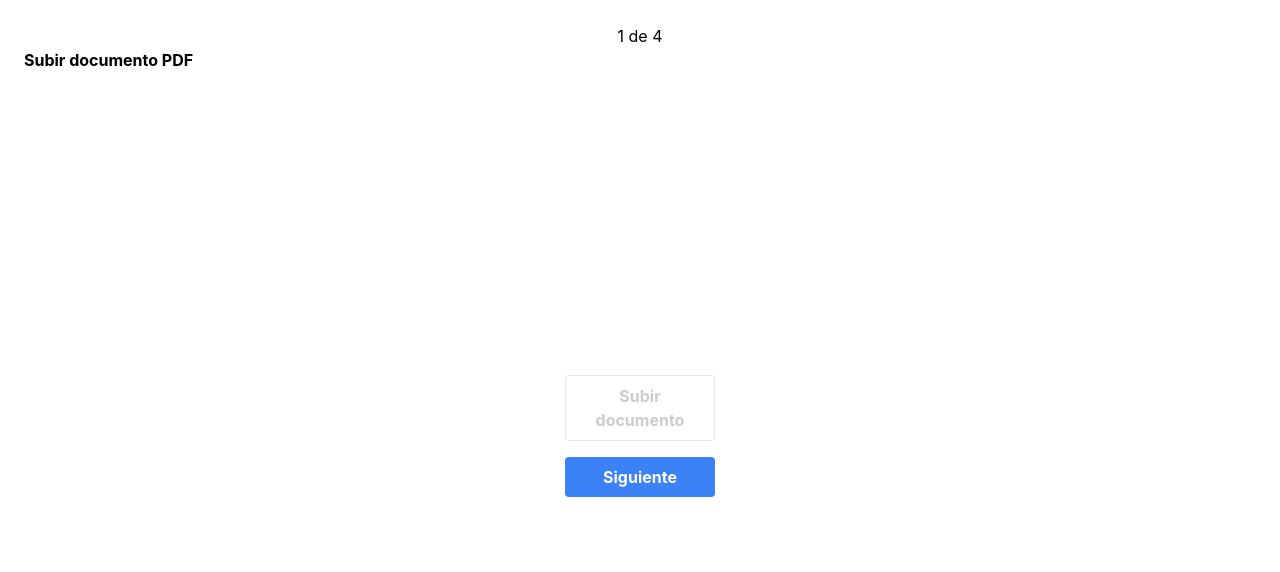
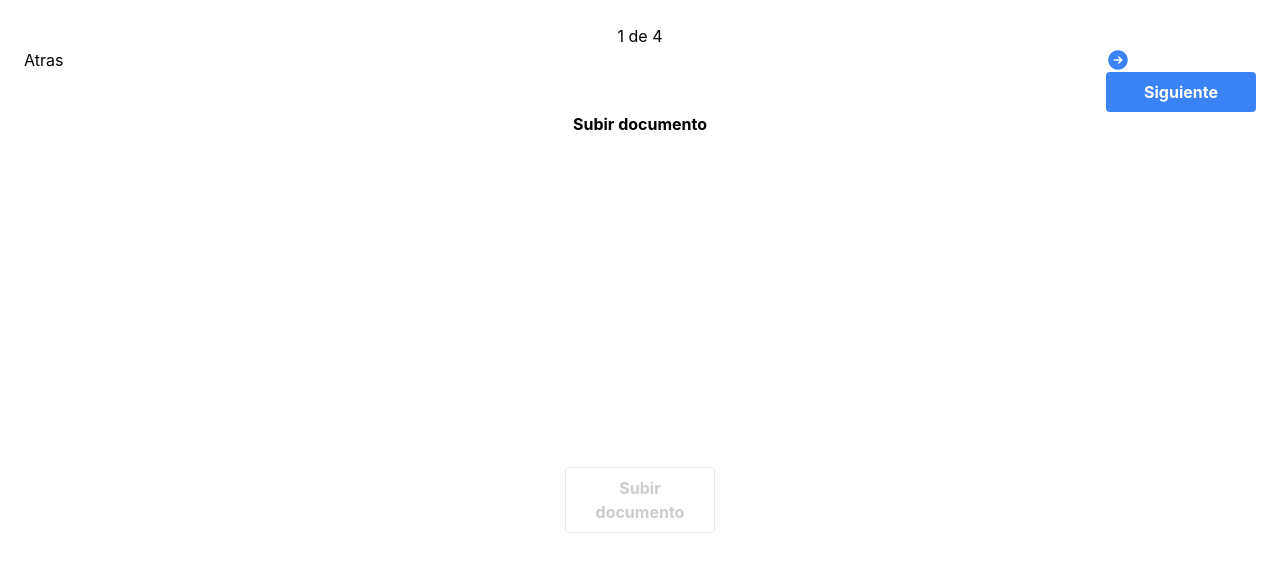
Before and after one commit to lalopapa/legalario-prueba, a React (Create React App) app: page / in a window 1280 px wide. Shown: the top 572 px of the page. Built offline with nearby package versions, Linux system fonts and the light colour scheme.

Commit message:
working on UX/UI to go next and back

```diff
--- a/package.json
+++ b/package.json
@@ -4,12 +4,13 @@
   "private": true,
   "dependencies": {
     "@cyntler/react-doc-viewer": "^1.15.0",
+    "@heroicons/react": "^2.1.3",
     "@testing-library/jest-dom": "^5.17.0",
     "@testing-library/react": "^13.4.0",
     "@testing-library/user-event": "^13.5.0",
     "react": "^18.3.1",
-    "react-doc-viewer": "^0.1.11",
     "react-dom": "^18.3.1",
+    "react-file-viewer": "^1.2.1",
     "react-scripts": "5.0.1",
     "react-webcam": "^7.2.0",
     "web-vitals": "^2.1.4"
--- a/src/components/TakePictureComponent.js
+++ b/src/components/TakePictureComponent.js
@@ -14,14 +14,8 @@ const TakePictureComponent = ({nextStep}) => {
         <div className='h-[100svh] flex flex-col justify-center items-center'>
 
         { !showCamera ?
-            <div className='h-[100svh] flex flex-col justify-center items-center'>
-            <div>
-                {picture && (
-                    <div className='relative rounded-[50%] h-[300px] w-[200px] overflow-hidden border'>
-                    <img src={picture} className="absolute top-0 left-0 w-full h-full object-cover" alt="Screenshot" />
-                    </div>
-                )}
-            </div>
+            <div className='h-[100svh] flex flex-col  items-center'>
+
                 <div className='p-4 flex flex-col gap-4'>
 
                     <div className=''>
@@ -30,6 +24,13 @@ const TakePictureComponent = ({nextStep}) => {
                     <div className=''>
                         <button disabled={picture === null} className="bg-blue-500 hover:bg-blue-700 text-white font-bold rounded p-2 w-[120px] disabled:bg-[#ccc]" onClick={nextStep}>Siguiente</button>
                     </div>
+                </div>
+                <div>
+                    {picture && (
+                        <div className='relative rounded-[50%] h-[300px] w-[200px] overflow-hidden border'>
+                        <img src={picture} className="absolute top-0 left-0 w-full h-full object-cover" alt="Screenshot" />
+                        </div>
+                    )}
                 </div>
             </div>
             :
--- a/src/components/UploadDocumentComponent.js
+++ b/src/components/UploadDocumentComponent.js
@@ -1,5 +1,7 @@
 import React, { useState, useRef } from "react";
-import DocViewer, { DocViewerRenderers } from "@cyntler/react-doc-viewer";
+//import DocViewer, { DocViewerRenderers } from "@cyntler/react-doc-viewer";
+import FileViewer from 'react-file-viewer';
+import { ArrowRightCircleIcon } from '@heroicons/react/24/solid'
 
 export default function UploadDocumentComponent({ nextStep }){
     const fileInputRef = useRef(null);
@@ -20,13 +22,12 @@ export default function UploadDocumentComponent({ nextStep }){
         const reader = new FileReader();
 
         reader.onload = (e) => {
-            console.log(e.target.result)
+            //console.log(e.target.result)
 
-            setFilePreview(e.target.result); // e.target.result contains the data URL
+            setFilePreview({type, file:e.target.result }); // e.target.result contains the data URL
         };
 
         reader.readAsDataURL(selectedFile);
-
 
     }
     const docs = [
@@ -35,12 +36,18 @@ export default function UploadDocumentComponent({ nextStep }){
     return(
         <div className="w-full">
             <h2 className="text-center">1 de 4</h2>
-            <h2 className="font-bold">Subir documento PDF</h2>
+            <div className="flex justify-between">
+                <div>
+                    <span>Atras</span>
+                </div>
+                <div className=''>
+                    <ArrowRightCircleIcon className="size-6 text-blue-500" />
+                    <button  className="bg-blue-500 hover:bg-blue-700 text-white font-bold rounded p-2 w-[150px] disabled:bg-[#ccc]" onClick={nextStep}>Siguiente</button>
+                </div>
+            </div>
+            <h2 className="font-bold text-center">Subir documento</h2>
+
             <div className="flex flex-col h-[calc(100svh-72px)] justify-center items-center">
-                {filePreview !== null && <div className="flex w-full">
-                    <iframe width={600} src={filePreview} title='SOME_TITLE' />
-                </div>}
-
                 <div className='flex flex-col items-center p-4 gap-4'>
                     {error && <div>
                         <span className="font-bold">
@@ -56,10 +63,20 @@ export default function UploadDocumentComponent({ nextStep }){
                             onChange={handleFileChange}
                         />
                     </div>
-                    <div className=''>
-                        <button  className="bg-blue-500 hover:bg-blue-700 text-white font-bold rounded p-2 w-[150px] disabled:bg-[#ccc]" onClick={nextStep}>Siguiente</button>
-                    </div>
+
                 </div>
+
+                {filePreview !== null && <div className="self-center h-[500px] w-[400px] border">
+                    <FileViewer
+                        key={1}
+                        fileType={filePreview.type}
+                        filePath={filePreview.file}
+                        //errorComponent={CustomErrorComponent}
+                        onError={(e)=>{console.log(e, 'error in file-viewer')}}
+                        />
+                </div>}
+
+
             </div>
         </div>
     )
--- a/src/components/UploadImageController.js
+++ b/src/components/UploadImageController.js
@@ -27,16 +27,20 @@ export default function UploadImageController({ nextStep, prevStep }){
     return(
         <div className="w-full">
             <h2 className="text-center">2 de 4</h2>
+            <div className="flex justify-between">
+                <div>
+                    <span>Atras</span>
+                </div>
+                <div className=''>
+                        <button disabled={imagePreview === null} className="bg-blue-500 hover:bg-blue-700 text-white font-bold rounded p-2 w-[120px] disabled:bg-[#ccc]" onClick={nextStep}>Siguiente</button>
+                </div>
+            </div>
             <h2 className="font-bold">Subir imagen png o jpeg</h2>
-            <div className="flex flex-col h-[calc(100svh-72px)] justify-center items-center">
+            <div className="flex flex-col h-[calc(100svh-72px)]  items-center">
 
 
                 <div className='flex flex-col items-center p-4 gap-4'>
-                    {error && <div>
-                        <span className="font-bold">
-                            {error}
-                        </span>
-                    </div>}
+
                     <div className=''>
                         <button onClick={handleUploadFile} className=' hover:bg-[#ccc] text-[#ccc] hover:text-[#fff] border font-bold rounded p-2 w-[120px]'>Subir archivo</button>
                         <input
@@ -46,9 +50,12 @@ export default function UploadImageController({ nextStep, prevStep }){
                             onChange={handleFileChange}
                         />
                     </div>
-                    <div className=''>
-                        <button disabled={imagePreview === null} className="bg-blue-500 hover:bg-blue-700 text-white font-bold rounded p-2 w-[120px] disabled:bg-[#ccc]" onClick={nextStep}>Siguiente</button>
-                    </div>
+
+                    {error && <div>
+                        <span className="font-bold">
+                            {error}
+                        </span>
+                    </div>}
                 </div>
                 <div>
                     {imagePreview && (
```
Also changed, not shown: 1 other file (tests, documents, lock files or other folders). Lines whose indentation alone changed are shown as unchanged.
